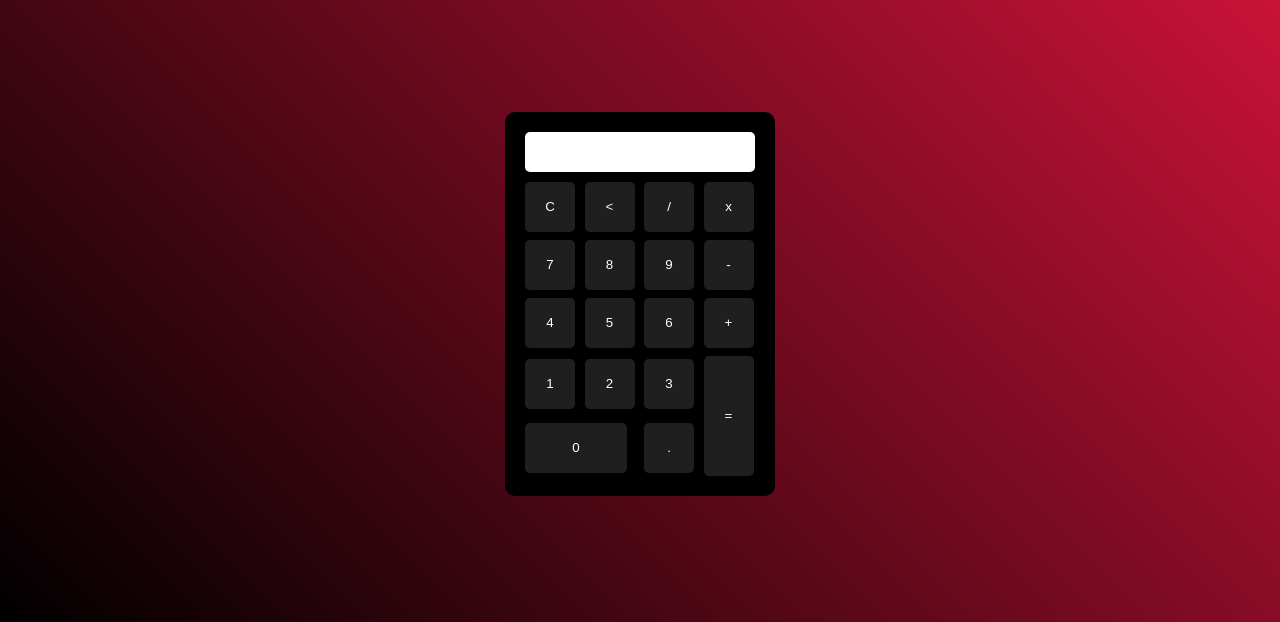
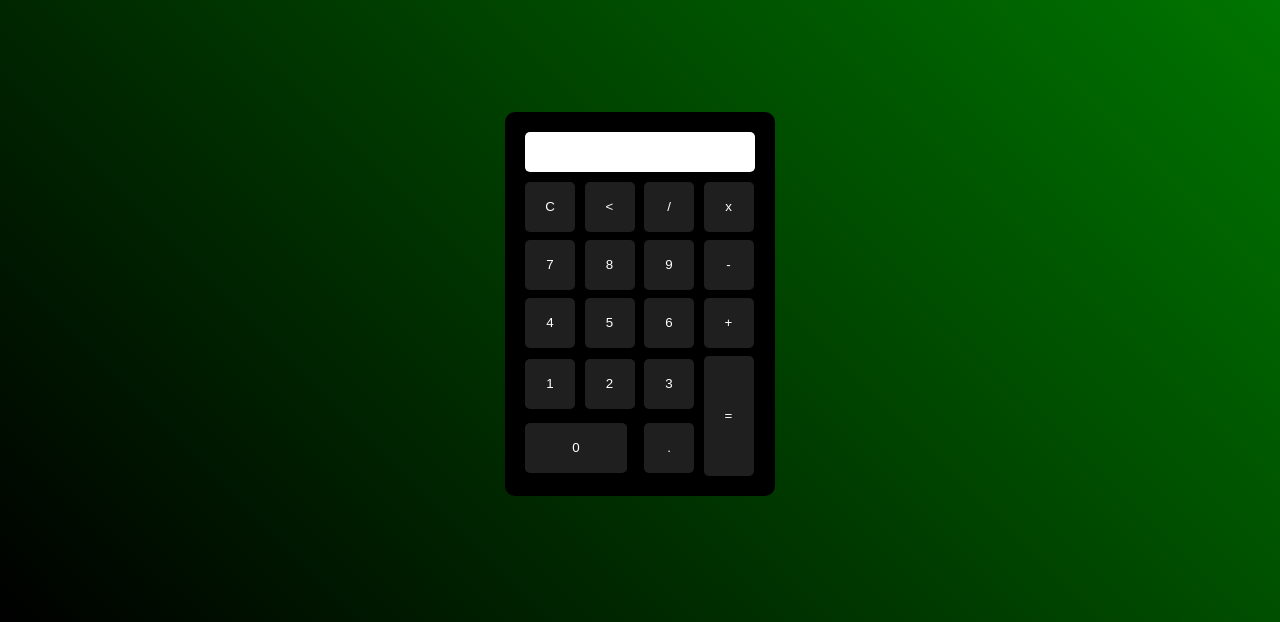
Before and after one commit to barbieri97/calculadora_javascrip, a plain HTML site: page index.html in a window 1280 px wide. Shown: the part 178-800 px from the top of the page. Drawn offline with Linux system fonts and the light colour scheme.

Commit message:
mudei a cor para verde

```diff
--- a/style.css
+++ b/style.css
@@ -3,7 +3,7 @@
     margin: 0px;
 }
 body{
-    background-image: linear-gradient(45deg, black, crimson);
+    background-image: linear-gradient(45deg, black, green);
     display: flex;
     flex-direction: column;
     justify-content: space-evenly;
```
Also changed, not shown: index.html (+1 -0 lines).
